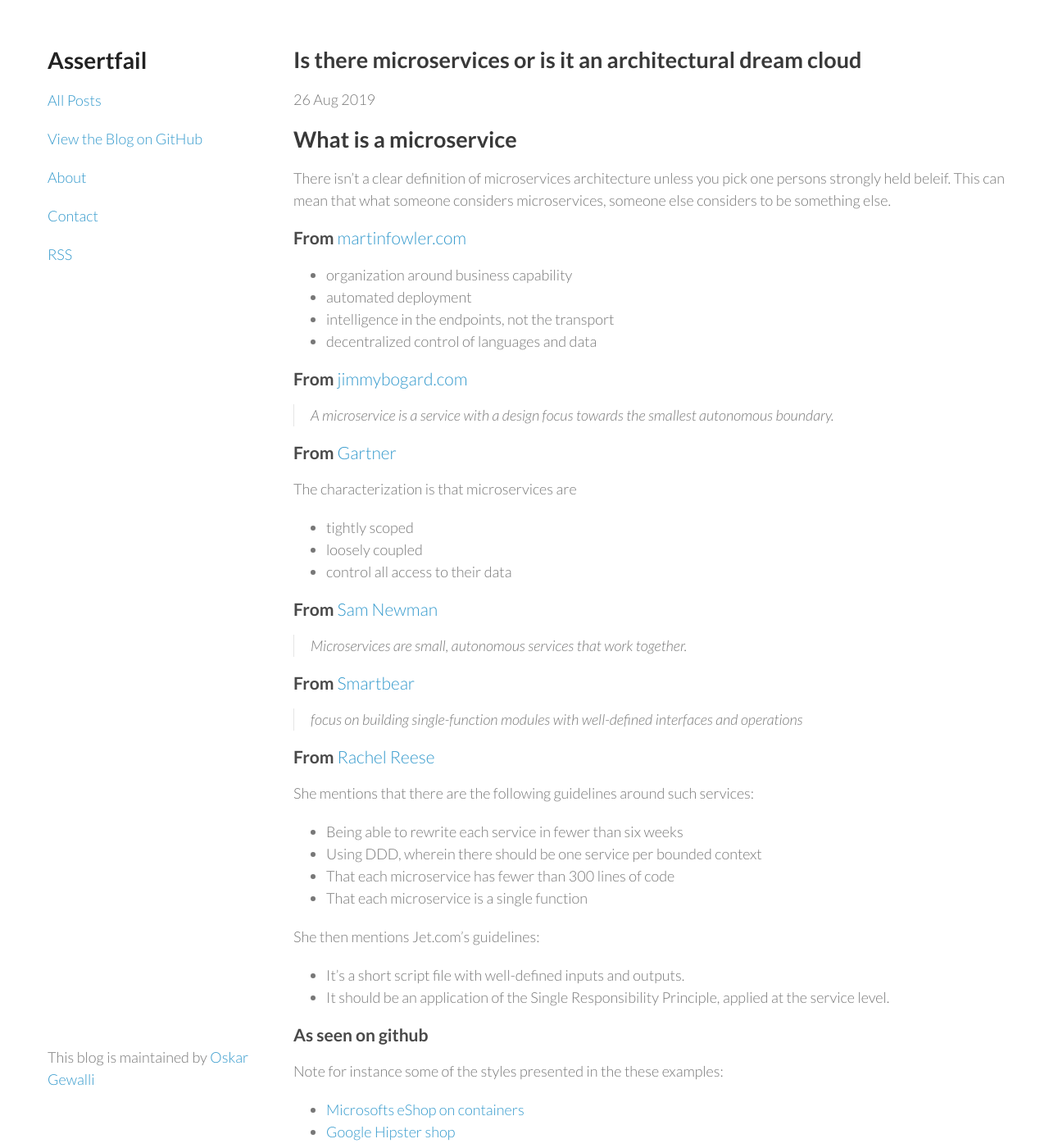
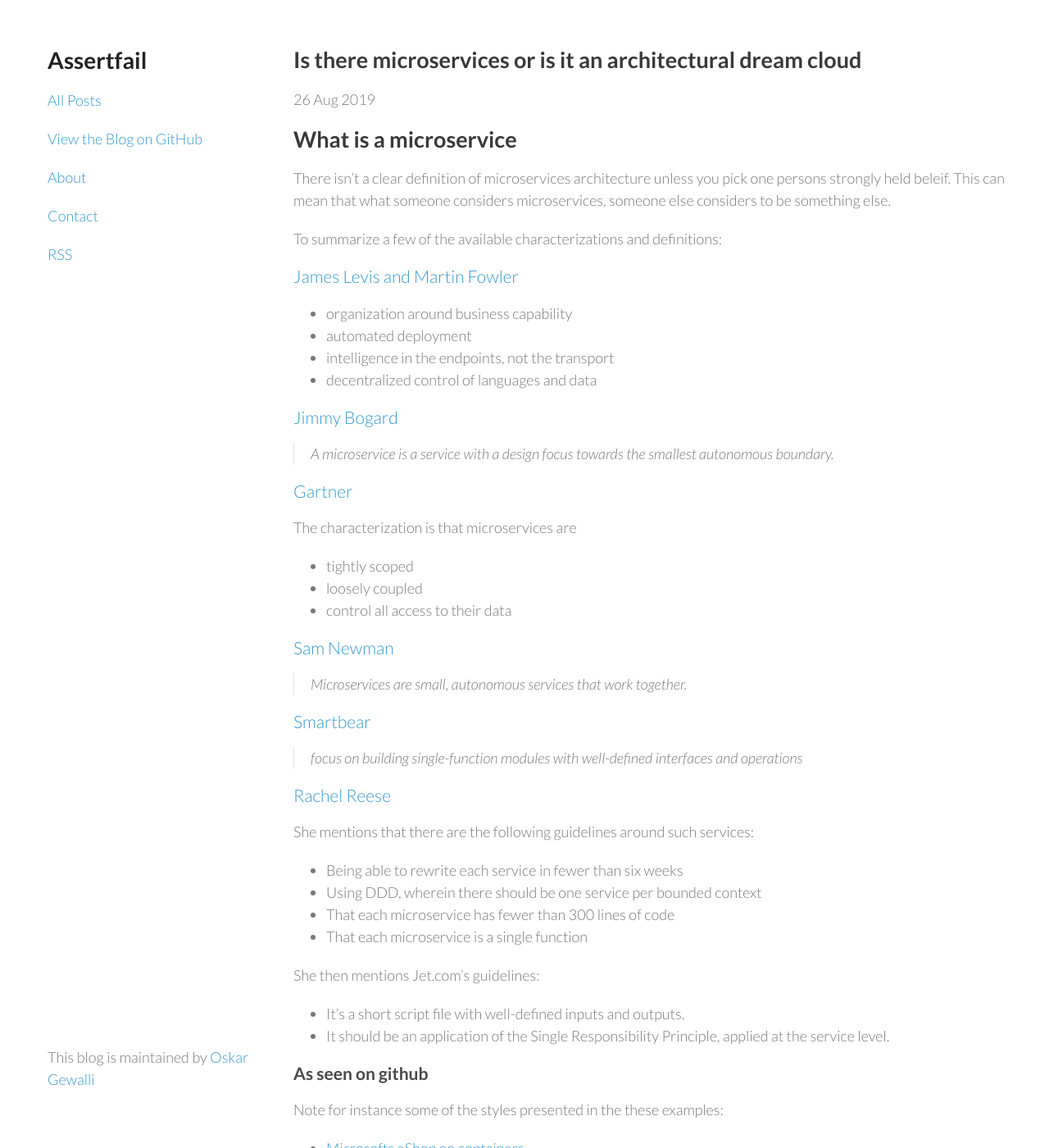
Before and after one commit to wallymathieu/assertfail, a Jekyll site: the page built from _posts/2019-08-26-Is-there-microservices-or-is-it-an-architectural-dream-cloud.md, in a window 1280 px wide and 1400 px high. Shown: the whole window at 82% size. Built offline with Jekyll 4.4.1, drawn with Linux system fonts in a browser that asks for light colours; nearby versions of some CDN libraries.

Commit message:
Refactor

```diff
--- a/_posts/2019-08-26-Is-there-microservices-or-is-it-an-architectural-dream-cloud.md
+++ b/_posts/2019-08-26-Is-there-microservices-or-is-it-an-architectural-dream-cloud.md
@@ -8,18 +8,20 @@ date: 2019-08-26T13:22:44+03:00
 
 There isn't a clear definition of microservices architecture unless you pick one persons strongly held beleif. This can mean that what someone considers microservices, someone else considers to be something else.
 
-### From [martinfowler.com](https://martinfowler.com/articles/microservices.html)
+To summarize a few of the available characterizations and definitions:
+
+### [James Levis and Martin Fowler](https://martinfowler.com/articles/microservices.html)
 
 - organization around business capability
 - automated deployment
 - intelligence in the endpoints, not the transport
 - decentralized control of languages and data
 
-### From [jimmybogard.com](https://jimmybogard.com/my-microservices-faq/)
+### [Jimmy Bogard](https://jimmybogard.com/my-microservices-faq/)
 
 > A microservice is a service with a design focus towards the smallest autonomous boundary.
 
-### From [Gartner](https://www.gartner.com/en/documents/3898871/working-with-data-in-a-microservices-architecture)
+### [Gartner](https://www.gartner.com/en/documents/3898871/working-with-data-in-a-microservices-architecture)
 
 The characterization is that microservices are
 
@@ -27,15 +29,15 @@ The characterization is that microservices are
 - loosely coupled
 - control all access to their data
 
-### From [Sam Newman](https://www.oreilly.com/library/view/building-microservices/9781491950340/?_ga=2.66845933.273541594.1566813515-782116681.1564161587)
+### [Sam Newman](https://www.oreilly.com/library/view/building-microservices/9781491950340/?_ga=2.66845933.273541594.1566813515-782116681.1564161587)
 
 > Microservices are small, autonomous services that work together.
 
-### From [Smartbear](https://smartbear.com/solutions/microservices/)
+### [Smartbear](https://smartbear.com/solutions/microservices/)
 
 > focus on building single-function modules with well-defined interfaces and operations
 
-### From [Rachel Reese](https://www.codemag.com/Article/1611071/Case-Study-Writing-Microservices-with-F)
+### [Rachel Reese](https://www.codemag.com/Article/1611071/Case-Study-Writing-Microservices-with-F)
 
 She mentions that there are the following guidelines around such services:
 
```
